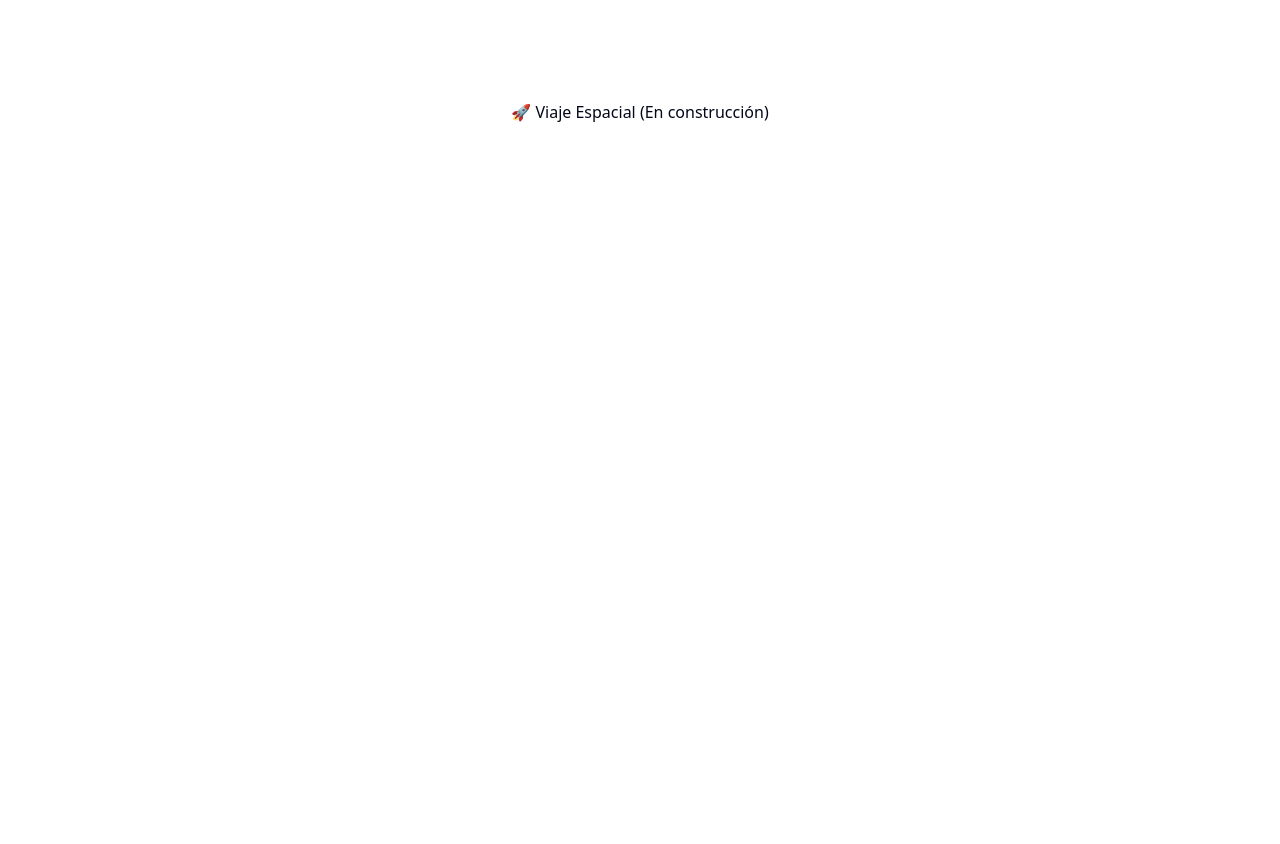
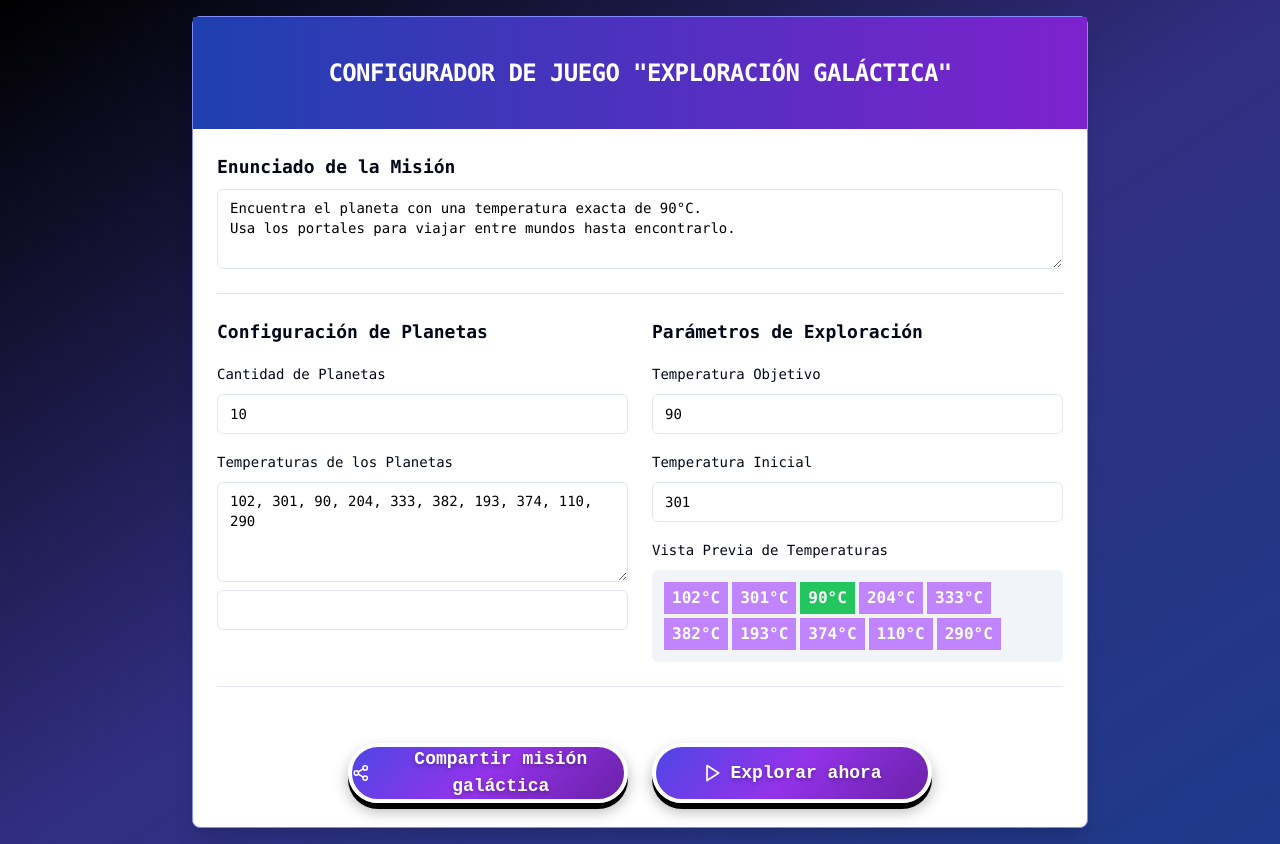
Before and after one commit to ManuStrong98/proyectoWeb, a Next.js app in the folder frontend/: page /viaje-espacial in a window 1280 px wide. Before the commit the page ends 800 px from the top, so only its background shows below. Built offline with nearby package versions, Linux system fonts and the light colour scheme.

Commit message:
cambiando los datos para el editor de preguntas para el modo juego de Exploración galáctica

```diff
--- a/frontend/app/modo-juego/page.tsx
+++ b/frontend/app/modo-juego/page.tsx
@@ -12,7 +12,7 @@ export default function ModoJuegoSelector() {
       <div className="modo-box">
         <h2>Selecciona un juego</h2>
         <button onClick={() => router.push('/juego')}>Hotel Binario</button>
-        <button onClick={() => router.push('/viaje-espacial')}>Viaje Espacial</button>
+        <button onClick={() => router.push('/viaje-espacial')}>Planeta Congelado</button>
       </div>
     </div>
   )
--- a/frontend/app/viaje-espacial/page.tsx
+++ b/frontend/app/viaje-espacial/page.tsx
@@ -1,7 +1,268 @@
-export default function ViajeEspacial() {
+'use client';
+
+import type React from "react"
+import { useState } from "react"
+import { Button } from "@/components/ui/button"
+import { Input } from "@/components/ui/input"
+import { Label } from "@/components/ui/label"
+import { Textarea } from "@/components/ui/textarea"
+import { Card, CardContent, CardHeader, CardTitle } from "@/components/ui/card"
+import { Separator } from "@/components/ui/separator"
+import { Share2, Play, Shuffle } from 'lucide-react'
+import GameInterface from "@/components/game-interface"
+
+interface GameConfig {
+  enunciado: string
+  planetas: number[]
+  cantidadPlanetas: number
+  temperaturaObjetivo: number
+  temperaturaInicial: number
+}
+
+export default function ExploracionGalacticaGameConfig() {
+  const [enunciado, setEnunciado] = useState("Encuentra el planeta con una temperatura exacta de 90°C.\nUsa los portales para viajar entre mundos hasta encontrarlo.")
+  const [cantidadPlanetas, setCantidadPlanetas] = useState(10)
+  const [planetas, setPlanetas] = useState<number[]>([102, 301, 90, 204, 333, 382, 193, 374, 110, 290])
+  const [temperaturaObjetivo, setTemperaturaObjetivo] = useState(90)
+  const [temperaturaInicial, setTemperaturaInicial] = useState(301)
+  const [planetasInput, setPlanetasInput] = useState("102, 301, 90, 204, 333, 382, 193, 374, 110, 290")
+  const [gameStarted, setGameStarted] = useState(false)
+  const [gameConfig, setGameConfig] = useState<GameConfig | null>(null)
+
+  const handleCantidadPlanetasChange = (value: string) => {
+    const size = Number.parseInt(value) || 0
+    setCantidadPlanetas(size)
+
+    if (size > planetas.length) {
+      const newPlanets = [...planetas]
+      while (newPlanets.length < size) {
+        newPlanets.push(Math.floor(Math.random() * 1000) + 100)
+      }
+      setPlanetas(newPlanets)
+      setPlanetasInput(newPlanets.join(", "))
+    } else if (size < planetas.length) {
+      const newPlanets = planetas.slice(0, size)
+      setPlanetas(newPlanets)
+      setPlanetasInput(newPlanets.join(", "))
+    }
+  }
+
+  const handlePlanetasChange = (value: string) => {
+    setPlanetasInput(value)
+    try {
+      const numbers = value
+        .split(",")
+        .map((num) => Number.parseInt(num.trim()))
+        .filter((num) => !isNaN(num))
+      setPlanetas(numbers)
+      setCantidadPlanetas(numbers.length)
+    } catch (error) {
+      console.error("Error parsing planet temperatures:", error)
+    }
+  }
+
+  const autoFillPlanetas = () => {
+    const newPlanets: number[] = []
+    for (let i = 0; i < cantidadPlanetas; i++) {
+      newPlanets.push(Math.floor(Math.random() * 1000) + 100)
+    }
+    setPlanetas(newPlanets)
+    setPlanetasInput(newPlanets.join(", "))
+  }
+
+  const generateGameConfig = (): GameConfig => {
+    return {
+      enunciado,
+      planetas,
+      cantidadPlanetas,
+      temperaturaObjetivo,
+      temperaturaInicial,
+    }
+  }
+
+  const handleCompartir = () => {
+    const config = generateGameConfig()
+    const configString = encodeURIComponent(JSON.stringify(config))
+    const shareUrl = `${window.location.origin}?config=${configString}`
+
+    if (navigator.share) {
+      navigator.share({
+        title: "Exploración Galáctica",
+        text: "Juega esta misión interplanetaria",
+        url: shareUrl,
+      })
+    } else {
+      navigator.clipboard.writeText(shareUrl)
+      alert("Link copiado al portapapeles!")
+    }
+  }
+
+  const handleIniciarMision = () => {
+    const config = generateGameConfig()
+    console.log("Configuración del juego galáctico:", JSON.stringify(config, null, 2))
+    setGameConfig(config)
+    setGameStarted(true)
+  }
+
+  if (gameStarted && gameConfig) {
+    return <GameInterface config={gameConfig} onBack={() => setGameStarted(false)} />
+  }
+
   return (
-    <div style={{ textAlign: 'center', marginTop: '100px' }}>
-      <h1>🚀 Viaje Espacial (En construcción)</h1>
+    <div className="min-h-screen bg-gradient-to-br from-black via-indigo-900 to-blue-900 text-white font-mono p-4">
+      <div className="max-w-4xl mx-auto">
+        <Card className="shadow-xl border border-indigo-400">
+          <CardHeader className="bg-gradient-to-r from-blue-800 to-purple-700 text-white">
+            <CardTitle className="text-center py-4 text-2xl">
+              CONFIGURADOR DE JUEGO "EXPLORACIÓN GALÁCTICA"
+            </CardTitle>
+          </CardHeader>
+          <CardContent className="p-6 space-y-6">
+            <div className="space-y-2">
+              <Label htmlFor="enunciado" className="text-lg font-semibold">Enunciado de la Misión</Label>
+              <Textarea
+                id="enunciado"
+                value={enunciado}
+                onChange={(e) => setEnunciado(e.target.value)}
+                placeholder="Describe la misión galáctica..."
+                className="min-h-[80px] text-black"
+              />
+            </div>
+
+            <Separator />
+
+            <div className="grid md:grid-cols-2 gap-6">
+              <div className="space-y-4">
+                <Label className="text-lg font-semibold">Configuración de Planetas</Label>
+                <div className="space-y-2">
+                  <Label htmlFor="cantidad">Cantidad de Planetas</Label>
+                  <Input
+                    id="cantidad"
+                    type="number"
+                    value={cantidadPlanetas}
+                    onChange={(e) => handleCantidadPlanetasChange(e.target.value)}
+                    min="1"
+                    max="50"
+                    className="text-black"
+                  />
+                </div>
+
+                <div className="space-y-2">
+                  <Label htmlFor="planetas">Temperaturas de los Planetas</Label>
+                  <Textarea
+                    id="planetas"
+                    value={planetasInput}
+                    onChange={(e) => handlePlanetasChange(e.target.value)}
+                    placeholder="102, 301, 90, 204..."
+                    className="min-h-[100px] text-black"
+                  />
+                  <Button onClick={autoFillPlanetas} variant="outline" className="w-full text-white">
+                    <Shuffle className="w-4 h-4 mr-2" />Autollenar Temperaturas
+                  </Button>
+                </div>
+              </div>
+
+              <div className="space-y-4">
+                <Label className="text-lg font-semibold">Parámetros de Exploración</Label>
+                <div className="space-y-2">
+                  <Label htmlFor="objetivo">Temperatura Objetivo</Label>
+                  <Input
+                    id="objetivo"
+                    type="number"
+                    value={temperaturaObjetivo}
+                    onChange={(e) => setTemperaturaObjetivo(Number.parseInt(e.target.value) || 0)}
+                    placeholder="90"
+                    className="text-black"
+                  />
+                </div>
+
+                <div className="space-y-2">
+                  <Label htmlFor="inicio">Temperatura Inicial</Label>
+                  <Input
+                    id="inicio"
+                    type="number"
+                    value={temperaturaInicial}
+                    onChange={(e) => setTemperaturaInicial(Number.parseInt(e.target.value) || 0)}
+                    placeholder="301"
+                    className="text-black"
+                  />
+                </div>
+
+                <div className="space-y-2">
+                  <Label>Vista Previa de Temperaturas</Label>
+                  <div className="p-3 bg-slate-100 rounded-md max-h-32 overflow-y-auto">
+                    <div className="flex flex-wrap gap-1">
+                      {planetas.map((temp, index) => (
+                        <span
+                          key={index}
+                          className={`px-2 py-1 text-base font-semibold ${
+                            temp === temperaturaObjetivo ? "bg-green-500 text-white" : "bg-purple-400 text-white"
+                          }`}
+                        >
+                          {temp}°C
+                        </span>
+                      ))}
+                    </div>
+                  </div>
+                </div>
+              </div>
+            </div>
+
+            <Separator />
+
+            <div className="flex flex-col sm:flex-row gap-6 justify-center items-center pt-8">
+              <button onClick={handleCompartir} className="custom-game-button">
+                <div className="button-content">
+                  <Share2 className="w-5 h-5 mr-2" /> Compartir misión galáctica
+                </div>
+              </button>
+
+              <button onClick={handleIniciarMision} className="custom-game-button">
+                <div className="button-content">
+                  <Play className="w-5 h-5 mr-2" /> Explorar ahora
+                </div>
+              </button>
+            </div>
+          </CardContent>
+        </Card>
+      </div>
+
+      <style jsx>{`
+        .custom-game-button {
+          position: relative;
+          width: 280px;
+          height: 60px;
+          background: linear-gradient(135deg, #4f46e5 0%, #9333ea 50%, #6b21a8 100%);
+          border: 4px solid #ffffff;
+          border-radius: 35px;
+          cursor: pointer;
+          transition: all 0.1s ease;
+          box-shadow: 0 6px 0 #000000, 0 8px 15px rgba(0, 0, 0, 0.3);
+          font-family: 'Courier New', monospace;
+        }
+
+        .custom-game-button:hover {
+          transform: translateY(2px);
+          box-shadow: 0 4px 0 #000000, 0 6px 12px rgba(0, 0, 0, 0.3);
+        }
+
+        .custom-game-button:active {
+          transform: translateY(6px);
+          box-shadow: 0 0px 0 #000000, 0 2px 8px rgba(0, 0, 0, 0.3);
+        }
+
+        .button-content {
+          display: flex;
+          align-items: center;
+          justify-content: center;
+          width: 100%;
+          height: 100%;
+          color: #ffffff;
+          font-size: 18px;
+          font-weight: 700;
+          text-shadow: 0 2px 4px rgba(0, 0, 0, 0.3);
+        }
+      `}</style>
     </div>
   )
 }
```
